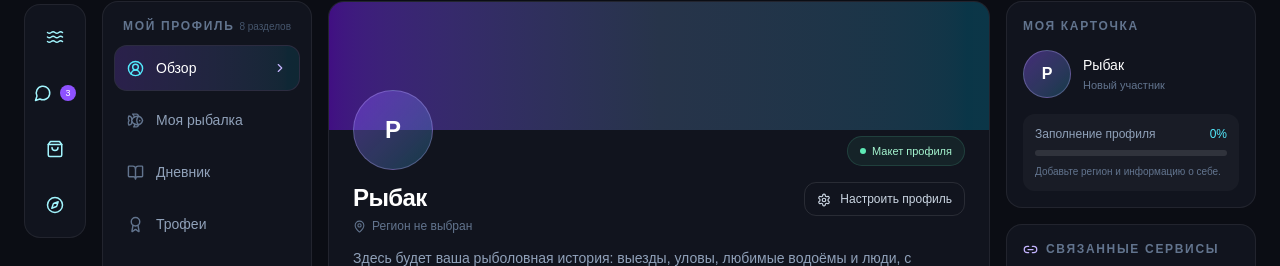
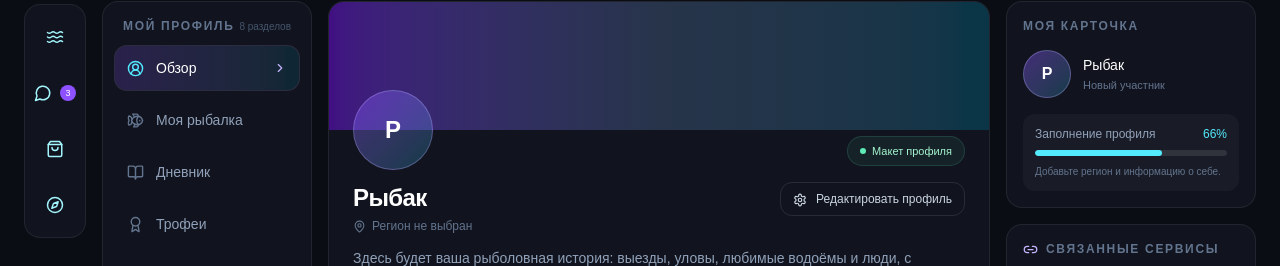
Before and after one commit to donstreet/klevoe-mesto-russia, a Next.js app: page /profile in a window 1280 px wide. Shown: the part 84-350 px from the top of the page. Built offline with nearby package versions, Linux system fonts and the light colour scheme.

Commit message:
Add editable demo profile settings

```diff
--- a/src/app/profile/page.tsx
+++ b/src/app/profile/page.tsx
@@ -103,6 +103,11 @@ function SectionContent({ active }: { active: SectionId }) {
 
 export default function ProfilePage() {
   const [active, setActive] = useState<SectionId>("overview");
+  const [profileName, setProfileName] = useState("Рыбак");
+  const [profileRegion, setProfileRegion] = useState("");
+  const [profileBio, setProfileBio] = useState("Здесь будет ваша рыболовная история: выезды, уловы, любимые водоёмы и люди, с которыми вы делитесь опытом.");
+  const [editingProfile, setEditingProfile] = useState(false);
+  const profileCompletion = [profileName.trim(), profileRegion.trim(), profileBio.trim()].filter(Boolean).length * 33;
   const current = sections.find((item) => item.id === active)!;
 
   return (
@@ -115,7 +120,7 @@ export default function ProfilePage() {
           </Link>
           <div className="flex items-center gap-2">
             <button aria-label="Уведомления" className="relative grid h-9 w-9 place-items-center rounded-xl border border-white/[0.08] text-slate-300"><Bell size={17}/><span className="absolute right-1 top-1 h-2 w-2 rounded-full bg-violet-400"/></button>
-            <Avatar label="Р" size="sm" />
+            <Avatar label={(profileName.trim()[0] || "Р").toUpperCase()} size="sm" />
           </div>
         </div>
       </header>
@@ -137,14 +142,20 @@ export default function ProfilePage() {
             <div className="h-24 bg-gradient-to-r from-violet-700/50 via-[#27344a] to-cyan-700/35 sm:h-32"/>
             <div className="px-4 pb-4 sm:px-6">
               <div className="-mt-10 flex flex-wrap items-end justify-between gap-3">
-                <Avatar label="Р" size="lg"/>
+                <Avatar label={(profileName.trim()[0] || "Р").toUpperCase()} size="lg"/>
                 <span className="mb-1 inline-flex items-center gap-1.5 rounded-full border border-emerald-300/15 bg-emerald-300/[0.07] px-3 py-1.5 text-[11px] text-emerald-200"><span className="h-1.5 w-1.5 rounded-full bg-emerald-300"/> Макет профиля</span>
               </div>
               <div className="mt-3 flex flex-wrap items-start justify-between gap-3">
-                <div><h1 className="text-xl font-semibold tracking-tight text-white sm:text-2xl">Рыбак</h1><p className="mt-1 flex items-center gap-1.5 text-xs text-slate-500"><MapPin size={13}/> Регион не выбран</p></div>
-                <button onClick={() => setActive("settings")} className="rounded-xl border border-white/10 px-3 py-2 text-xs text-slate-300 transition hover:border-violet-300/30 hover:text-white"><Settings size={14} className="mr-1.5 inline"/> Настроить профиль</button>
+                <div><h1 className="text-xl font-semibold tracking-tight text-white sm:text-2xl">{profileName || "Без имени"}</h1><p className="mt-1 flex items-center gap-1.5 text-xs text-slate-500"><MapPin size={13}/> {profileRegion || "Регион не выбран"}</p></div>
+                <button onClick={() => setEditingProfile((value) => !value)} className="rounded-xl border border-white/10 px-3 py-2 text-xs text-slate-300 transition hover:border-violet-300/30 hover:text-white"><Settings size={14} className="mr-1.5 inline"/> {editingProfile ? "Закрыть редактор" : "Редактировать профиль"}</button>
               </div>
-              <p className="mt-3 max-w-2xl text-sm leading-6 text-slate-400">Здесь будет ваша рыболовная история: выезды, уловы, любимые водоёмы и люди, с которыми вы делитесь опытом.</p>
+              <p className="mt-3 max-w-2xl text-sm leading-6 text-slate-400">{profileBio || "Добавьте информацию о себе."}</p>
+              {editingProfile && <div className="mt-4 grid gap-3 rounded-xl border border-violet-300/15 bg-[#0c1019] p-3 sm:grid-cols-2">
+                <label className="grid gap-1.5 text-xs text-slate-400">Имя в профиле<input value={profileName} onChange={(event) => setProfileName(event.target.value)} maxLength={40} className="min-h-11 rounded-lg border border-white/10 bg-white/[0.04] px-3 text-sm text-white outline-none focus:border-cyan-300/50" /></label>
+                <label className="grid gap-1.5 text-xs text-slate-400">Регион<select value={profileRegion} onChange={(event) => setProfileRegion(event.target.value)} className="min-h-11 rounded-lg border border-white/10 bg-[#171b27] px-3 text-sm text-white outline-none focus:border-cyan-300/50"><option value="">Выберите регион</option>{["Москва и Московская область","Санкт-Петербург и Ленинградская область","Ростовская область","Донецкая Народная Республика","Запорожская область","Краснодарский край","Самарская область","Саратовская область","Другой регион России"].map((region) => <option key={region} value={region}>{region}</option>)}</select></label>
+                <label className="grid gap-1.5 text-xs text-slate-400 sm:col-span-2">О себе<textarea value={profileBio} onChange={(event) => setProfileBio(event.target.value)} maxLength={300} rows={3} className="rounded-lg border border-white/10 bg-white/[0.04] px-3 py-2 text-sm text-white outline-none focus:border-cyan-300/50" /></label>
+                <div className="flex flex-wrap items-center justify-between gap-2 sm:col-span-2"><span className="text-[11px] text-amber-200/80">Демо-режим: изменения пока хранятся только до перезагрузки страницы.</span><button onClick={() => setEditingProfile(false)} className="min-h-11 rounded-lg bg-gradient-to-r from-violet-500 to-cyan-500 px-4 text-xs font-semibold text-white">Готово</button></div>
+              </div>}
               <div className="mt-4 flex flex-wrap gap-x-5 gap-y-2 border-t border-white/[0.06] pt-4 text-xs text-slate-400"><span><b className="text-white">0</b> друзей</span><span><b className="text-white">0</b> подписчиков</span><span><b className="text-white">0</b> публикаций</span></div>
             </div>
           </div>
@@ -159,8 +170,8 @@ export default function ProfilePage() {
         <aside className="space-y-4">
           <div className="rounded-2xl border border-white/[0.07] bg-[#11141e] p-4">
             <h3 className="text-xs font-semibold uppercase tracking-[0.14em] text-slate-500">Моя карточка</h3>
-            <div className="mt-4 flex items-center gap-3"><Avatar label="Р"/><div><p className="text-sm font-medium text-white">Рыбак</p><p className="mt-0.5 text-[11px] text-slate-500">Новый участник</p></div></div>
-            <div className="mt-4 rounded-xl bg-white/[0.035] p-3"><div className="flex items-center justify-between text-xs"><span className="text-slate-400">Заполнение профиля</span><span className="text-cyan-300">0%</span></div><div className="mt-2 h-1.5 overflow-hidden rounded-full bg-white/10"><div className="h-full w-0 rounded-full bg-cyan-300"/></div><p className="mt-2 text-[10px] text-slate-500">Добавьте регион и информацию о себе.</p></div>
+            <div className="mt-4 flex items-center gap-3"><Avatar label={(profileName.trim()[0] || "Р").toUpperCase()}/><div><p className="text-sm font-medium text-white">{profileName || "Без имени"}</p><p className="mt-0.5 text-[11px] text-slate-500">Новый участник</p></div></div>
+            <div className="mt-4 rounded-xl bg-white/[0.035] p-3"><div className="flex items-center justify-between text-xs"><span className="text-slate-400">Заполнение профиля</span><span className="text-cyan-300">{profileCompletion}%</span></div><div className="mt-2 h-1.5 overflow-hidden rounded-full bg-white/10"><div className="h-full rounded-full bg-cyan-300 transition-all" style={{ width: `${profileCompletion}%` }}/></div><p className="mt-2 text-[10px] text-slate-500">Добавьте регион и информацию о себе.</p></div>
           </div>
           <div className="rounded-2xl border border-white/[0.07] bg-[#11141e] p-4">
             <div className="flex items-center gap-2"><Link2 size={15} className="text-violet-300"/><h3 className="text-xs font-semibold uppercase tracking-[0.14em] text-slate-500">Связанные сервисы</h3></div>
```
